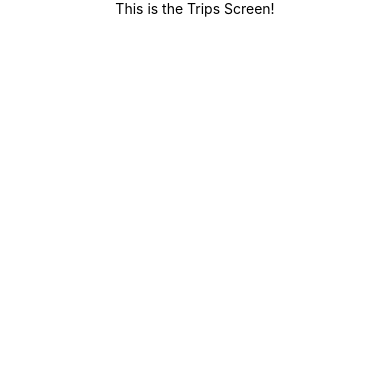
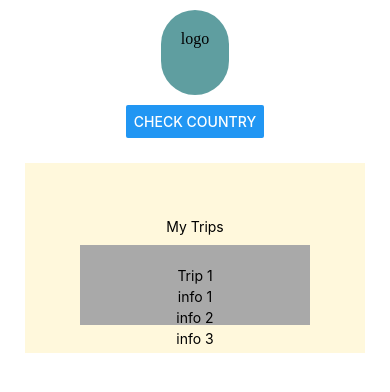
Before and after one commit to CHARIOT-SEB/Covid-Travel-App-Frontend, a React Native app: screen /Trips in a window 390 px wide. Shown: the top 392 px of the page. Built offline with nearby package versions, Linux system fonts and the light colour scheme.

Commit message:
start trips layout

```diff
--- a/screens/Trips.tsx
+++ b/screens/Trips.tsx
@@ -1,11 +1,25 @@
 import React from 'react';
-import { SafeAreaView, Text, View, StyleSheet } from 'react-native';
+import { SafeAreaView, Text, View, StyleSheet, Button } from 'react-native';
 
-const Trips = () => {
+const Trips = (props: any) => {
+  const nav = props.navigation;
   return (
     <SafeAreaView>
       <View style={styles.container}>
-        <Text>This is the Trips Screen!</Text>
+        <View style={styles.logo}> logo</View>
+        <Button
+          title='Check Country'
+          onPress={() => nav.navigate('IndividualCountry')}
+        ></Button>
+        <View style={styles.myTripsContainer}>
+          <Text style={styles.myTripsTitle}>My Trips</Text>
+          <View style={styles.singleTripContainer}>
+            <Text style={styles.info}>Trip 1</Text>
+            <Text style={styles.info}>info 1</Text>
+            <Text style={styles.info}>info 2</Text>
+            <Text style={styles.info}>info 3</Text>
+          </View>
+        </View>
       </View>
     </SafeAreaView>
   );
@@ -16,8 +30,41 @@ const styles = StyleSheet.create({
     flex: 1,
     backgroundColor: '#fff',
     alignItems: 'center',
-    justifyContent: 'center',
+    justifyContent: 'center'
   },
+  logo: {
+    flex: 1,
+    height: 20,
+    padding: 20,
+    margin: 10,
+    borderRadius: 80,
+    alignItems: 'stretch',
+    backgroundColor: '#5f9ea0'
+  },
+  myTripsContainer: {
+    backgroundColor: '#fff8dc',
+    flex: 2,
+    flexDirection: 'column',
+    alignSelf: 'stretch',
+    margin: 25,
+    padding: 50
+  },
+  myTripsTitle: {
+    alignSelf: 'center',
+    margin: 5
+  },
+  singleTripContainer: {
+    backgroundColor: '#a9a9a9',
+    flexDirection: 'column',
+    alignSelf: 'stretch',
+    margin: 5,
+    height: 80,
+    padding: 20
+  },
+  info: {
+    margin: 2,
+    alignSelf: 'center'
+  }
 });
 
 export default Trips;
```
